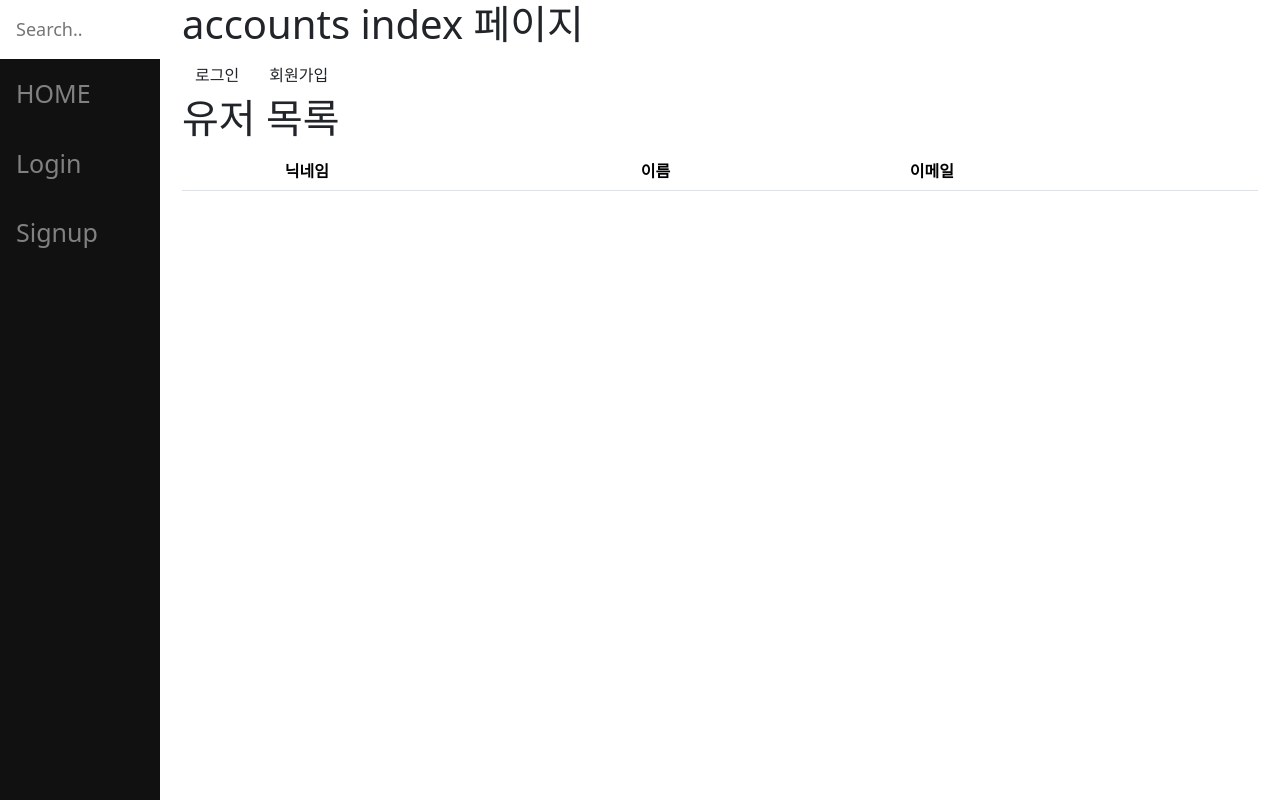
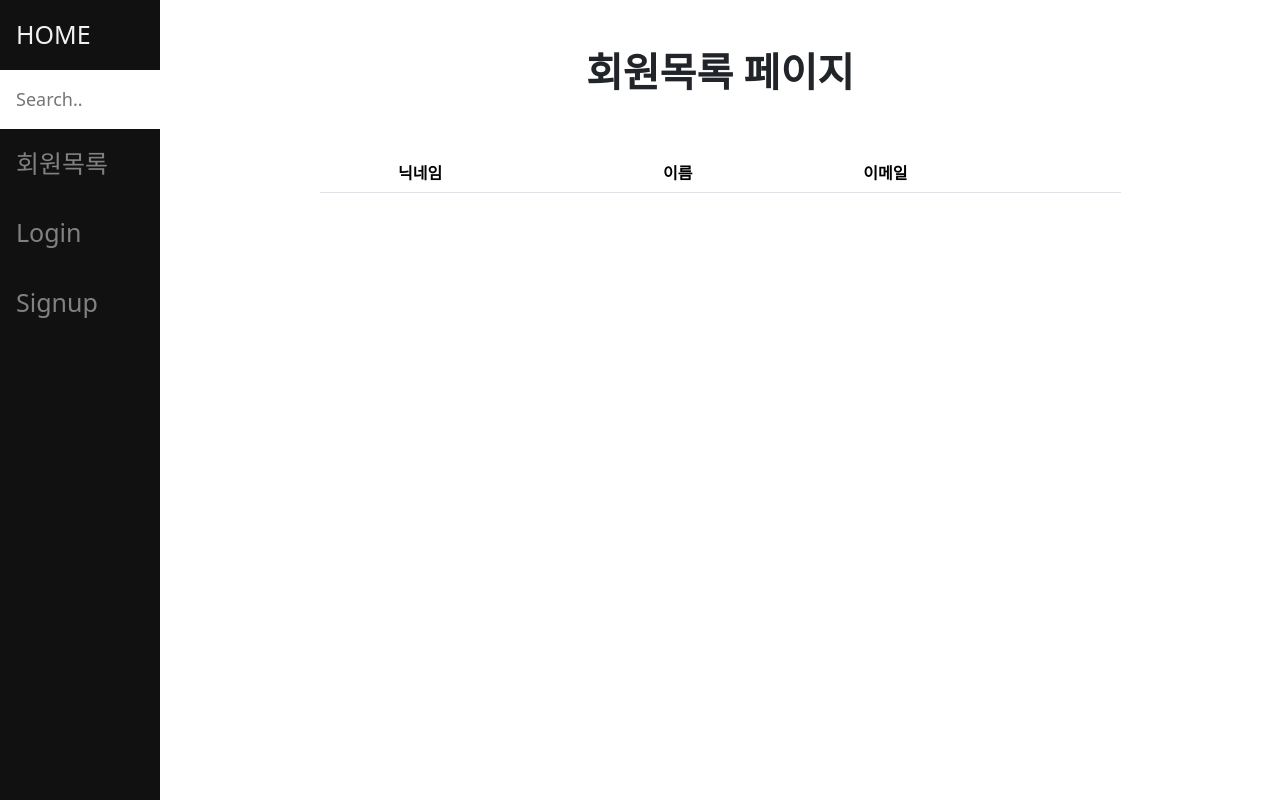
Before and after one commit to 9776mk/pairpjt-1027, a Django app: page /accounts/ in a window 1280 px wide. Run offline with Django 3.2, Linux system fonts and the light colour scheme; lists and menus that the app fills with data are empty; some libraries are stand-ins or nearby versions.

Commit message:
makesearch

```diff
--- a/accounts/templates/accounts/index.html
+++ b/accounts/templates/accounts/index.html
@@ -3,17 +3,14 @@
 {% block body %}
 
 <div class="container">
+    <div class="row justify-content-center">
 
-    <h1> accounts index 페이지 </h1>
-    {% if request.user.is_authenticated %}
-    <a href="{% url 'accounts:detail' request.user.pk %}" class='btn'>{{ request.user }}</a>
-    <a href="{% url 'accounts:logout' %}" class='btn'>로그아웃</a>
-    {% else %}
-    <a href="{% url 'accounts:login' %}" class='btn'>로그인</a>
-    <a href="{% url 'accounts:signup' %}" class='btn'>회원가입</a>
-    {% endif %}
-    <div>
-        <h1>유저 목록</h1>
+
+    <div class="col-9">
+
+        <h1 class='text-center fw-bold my-5'> 회원목록 페이지 </h1>
+
+        <div class='pt-2'>
             <table class="table">
             <thead>
               <tr>
@@ -36,4 +33,6 @@
     </table>
 </div>
 </div>
+</div>
+</div>
 {% endblock %}
--- a/articles/urls.py
+++ b/articles/urls.py
@@ -12,4 +12,5 @@ urlpatterns = [
     path("<int:pk>/delete/", views.delete, name="delete"),
     path("<int:pk>/update/", views.update, name="update"),
     path("<int:pk>/like/", views.like, name="like"),
+    path('search/', views.search, name='search'),
 ] + static(settings.MEDIA_URL, document_root=settings.MEDIA_ROOT)
--- a/templates/base.html
+++ b/templates/base.html
@@ -68,10 +68,13 @@
 <body>
     <!-- Side navigation -->
   <div class="sidenav pt-0">
-    <input type="text" id="mySearch" onkeyup="myFunction()" placeholder="Search.." title="Type in a category" class='ps-3 py-3'>
     <a href="{% url 'articles:index' %}" class='py-3'>HOME</a>
+    <form action="{% url 'articles:search' %}" role='search' class='mb-0'>
+      <input type="search" id="mySearch" onkeyup="myFunction()" placeholder="Search.." title="Type in a category" class='ps-3 py-3' name='search'>
+    </form>
+    <a href="{% url 'accounts:index' %}" class='py-3'>회원목록</a>
     {% if request.user.is_authenticated %}
-    <a href="{% url 'accounts:detail' request.user.pk %}">{{ request.user }}</a>
+    <a href="{% url 'accounts:detail' request.user.pk %}" class='py-3'>{{ request.user }}</a>
     <a href="{% url 'accounts:logout' %}" class='py-3'>Logout</a>
     {% else %}
     <a href="{% url 'accounts:login' %}" class='py-3'>Login</a>
```
Also changed, not shown: accounts/templates/accounts/detail.html (+6 -3 lines), articles/templates/articles/search.html (added, +33 -0 lines), articles/views.py (+9 -0 lines), accounts/migrations/0001_initial.py, accounts/migrations/0002_user_followings.py (deleted), articles/migrations/0001_initial.py, articles/migrations/0002_review_like_users.py (deleted), articles/migrations/0003_alter_review_like_users.py (deleted). Lines whose indentation alone changed are shown as unchanged.
